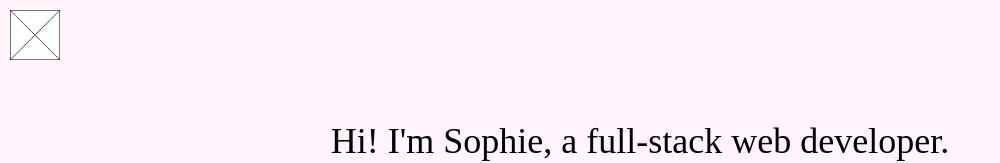
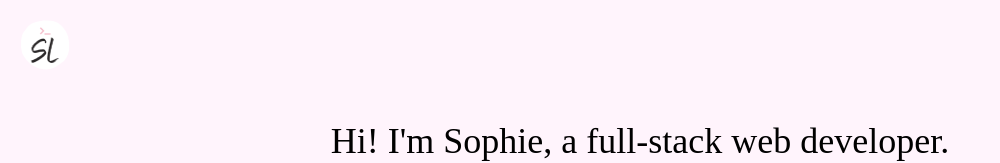
Before and after one commit to SophieBree/sophiebree.github.io, a React (Create React App) app: page / in a window 1280 px wide. Shown: the top 163 px of the page, without its empty margins (0-1000 px from the left). Built offline with nearby package versions, Linux system fonts and the light colour scheme.

Commit message:
added logo

```diff
--- a/package.json
+++ b/package.json
@@ -1,6 +1,6 @@
 {
   "name": "sophiebree-portfolio",
-  "homepage": "https://sophiebree.github.io/sophiebree.github.io",
+  "homepage": "https://sophiebree.github.io/",
   "version": "0.1.0",
   "private": true,
   "dependencies": {
--- a/src/App.css
+++ b/src/App.css
@@ -22,8 +22,8 @@
 .logo {
   height: 50px;
   width: 50px;
-  padding-top: 10px;
-  padding-left: 10px;
+  padding-top: 20px;
+  padding-left: 20px;
 }
 
 .intro-container {
--- a/src/components/Intro/Header/Header.js
+++ b/src/components/Intro/Header/Header.js
@@ -1,10 +1,10 @@
 import React from "react";
-import placeholder from "./placeholder.png";
+import logo from "./logo.png";
 
 export default function Header() {
   return (
     <div className="header">
-      <img className="logo" src={placeholder} alt="" />
+      <img className="logo" src={logo} alt="" />
     </div>
   );
 }
```
Also changed, not shown: src/components/Intro/Header/logo.png (added), src/components/Intro/Header/placeholder.png (deleted).
